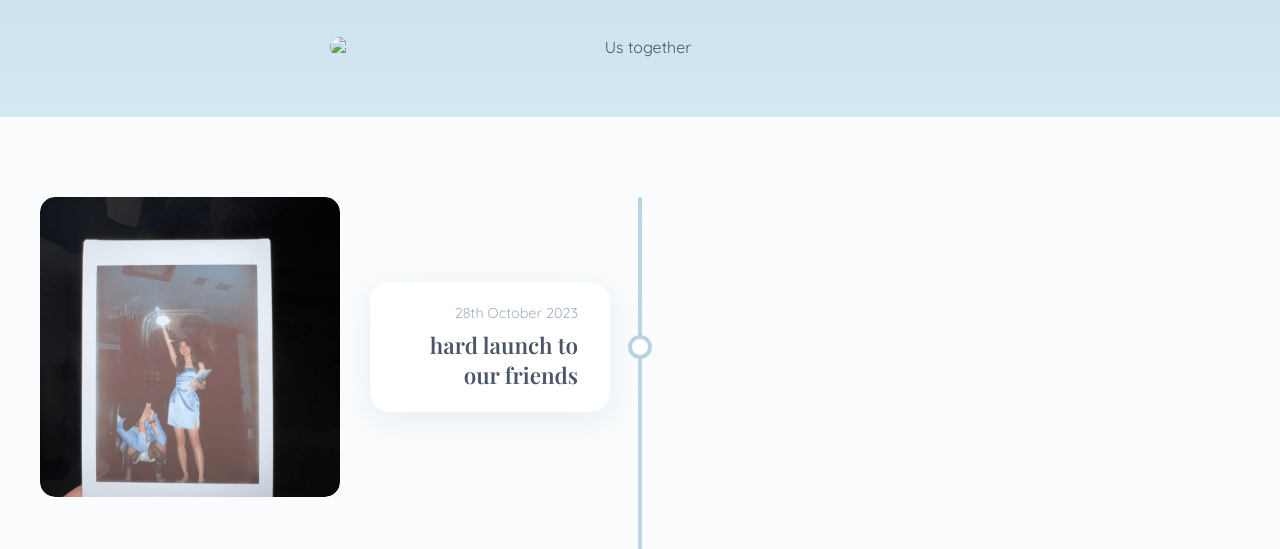
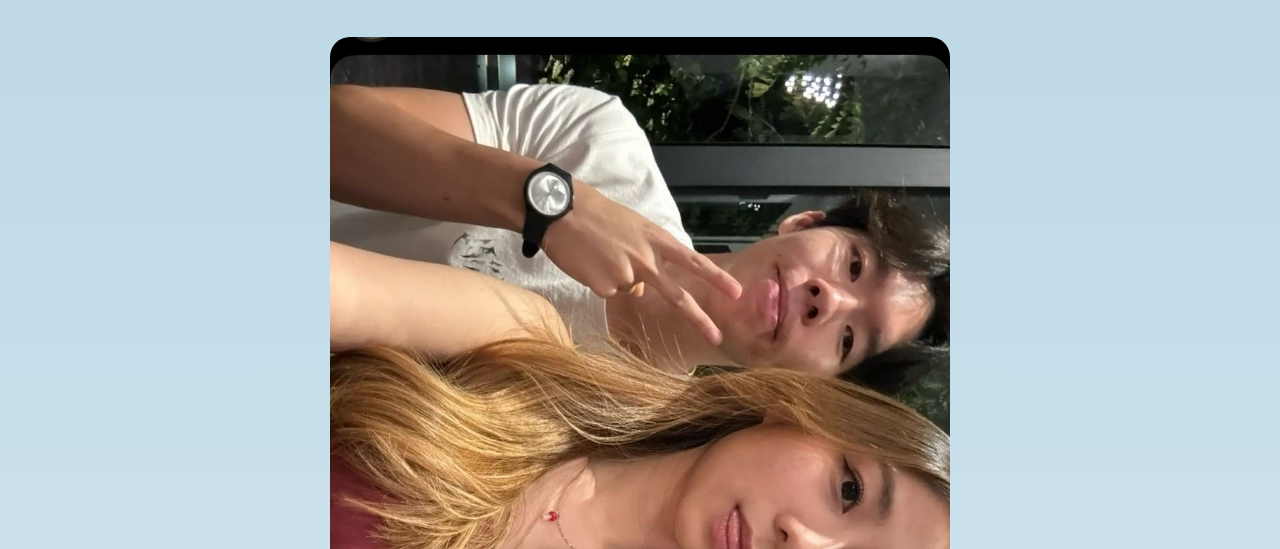
Before and after one commit to RayDaBest/claire3years, a plain HTML site: page index.html in a window 1280 px wide. Both pictures are taken after a click on the button "Lets get started lol 💝". Shown: the part 251-800 px from the top of the page. Drawn offline with nearby package versions, Linux system fonts and the light colour scheme; files whose address does not match are found by name.

Commit message:
Update index.html

```diff
--- a/index.html
+++ b/index.html
@@ -48,7 +48,7 @@
             </div>
             <!-- Header Image -->
             <div class="header-image-container">
-                <img src="images/couple-main.jpeg" alt="Us together" style="width:50%;height:50%;object-fit:cover;border-radius:20px;">
+                <img src="couple-main.jpeg" alt="Us together" style="width:50%;height:50%;object-fit:cover;border-radius:20px;">
             </div>
         </header>
 
```
